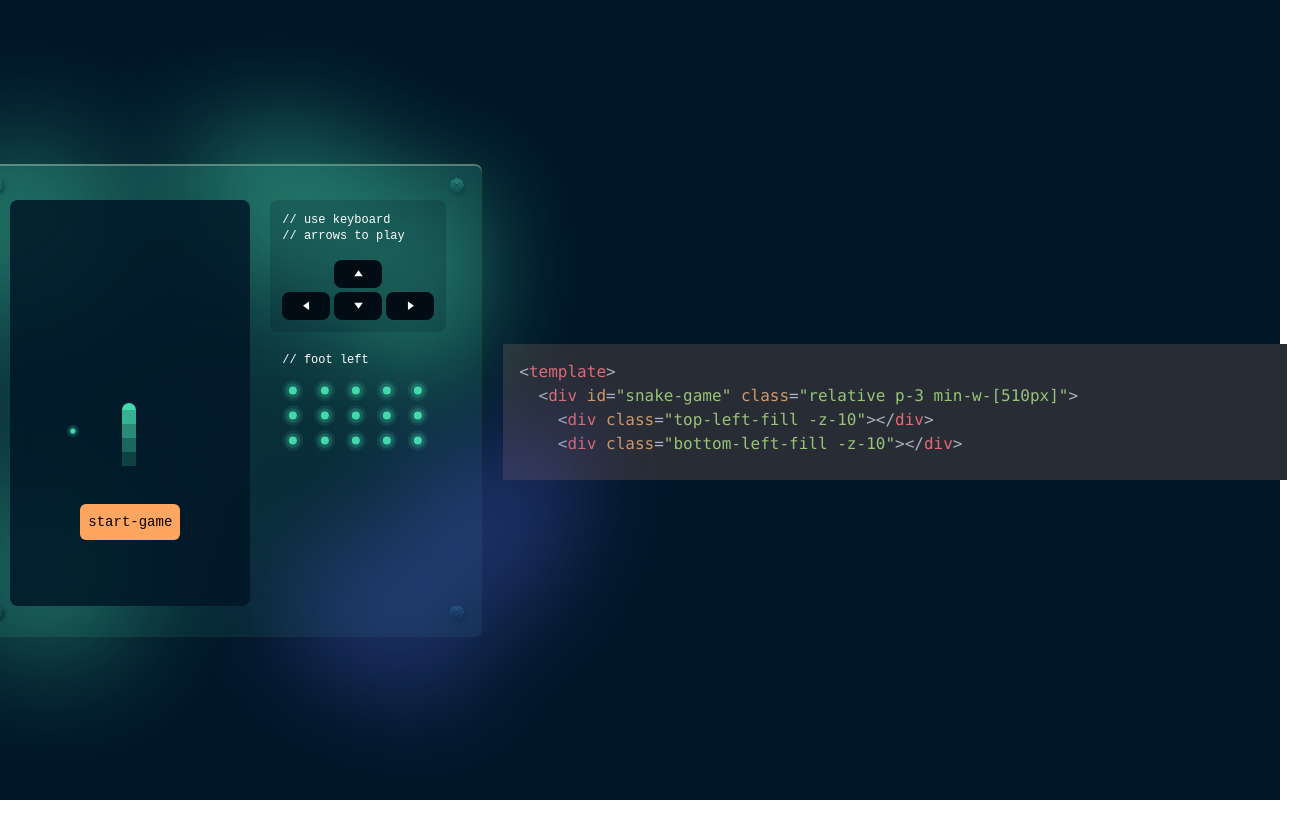
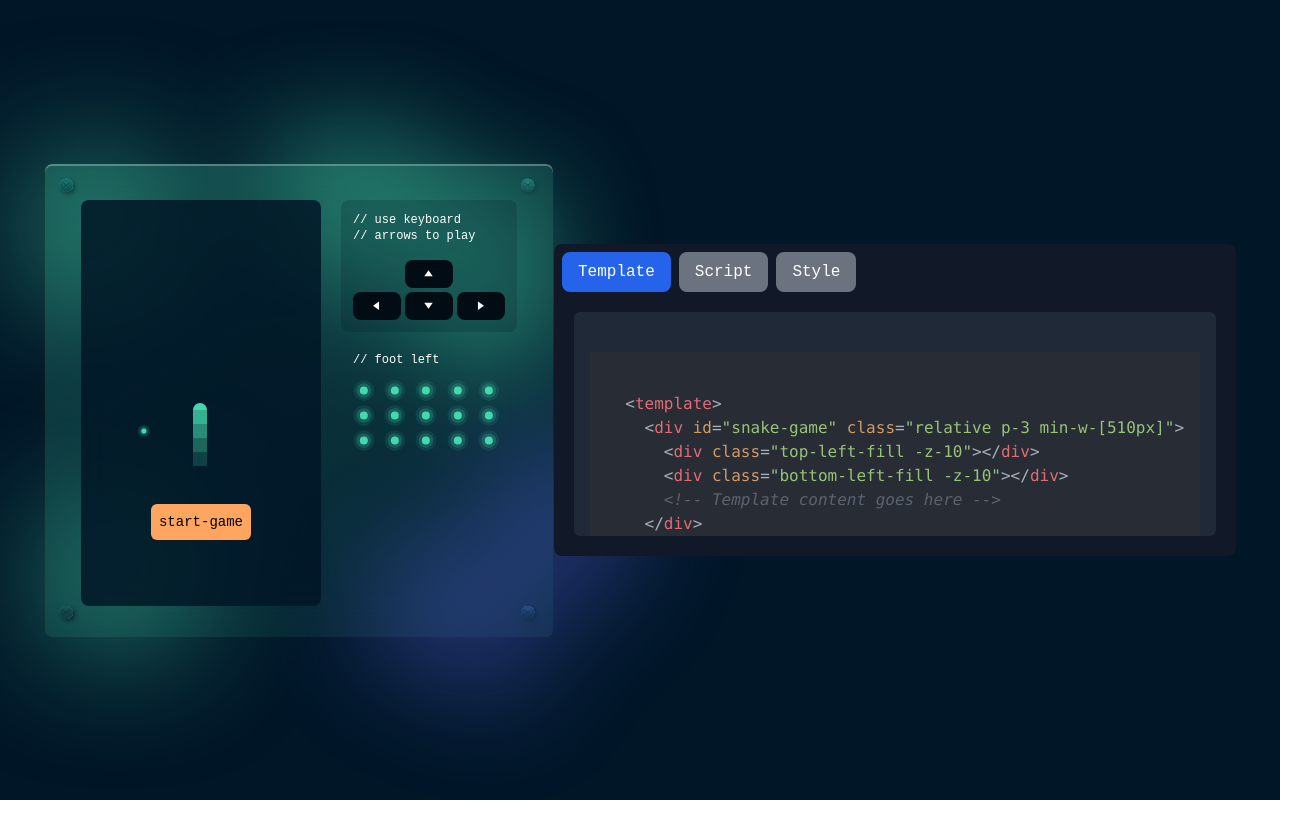
Before and after one commit to AbhiramKrishnaM/Snake-Game, a Vue app: page / in a window 1280 px wide. Shown: the whole page, 1307 px wide, since content can reach past the window. Built offline with nearby package versions, Linux system fonts and the light colour scheme.

Commit message:
added code section

```diff
--- a/src/component/code.vue
+++ b/src/component/code.vue
@@ -1,50 +1,116 @@
 <template>
-  <!-- Code block to display Vue.js code based on active section -->
-  <div class="p-5 rounded-lg">
-    <pre class="h-40 overflow-y-scroll">
-          <code ref="codeBlock" :class="languageClass"></code>
-        </pre>
+  <div class="relative p-5 rounded-lg bg-gray-900 text-white">
+    <!-- Buttons for toggling between Template, Script, and Style sections -->
+    <div class="absolute top-2 left-2 flex space-x-2">
+      <button
+        @click="setActiveSection('template')"
+        :class="activeSection === 'template' ? activeClass : inactiveClass"
+      >
+        Template
+      </button>
+      <button
+        @click="setActiveSection('script')"
+        :class="activeSection === 'script' ? activeClass : inactiveClass"
+      >
+        Script
+      </button>
+      <button
+        @click="setActiveSection('style')"
+        :class="activeSection === 'style' ? activeClass : inactiveClass"
+      >
+        Style
+      </button>
+    </div>
+
+    <!-- Code block to display Vue.js code based on active section -->
+    <pre class="h-56 overflow-y-scroll mt-12 p-4 bg-gray-800 rounded-md">
+        <code ref="codeBlock" :class="languageClass"></code>
+      </pre>
   </div>
 </template>
 
 <script setup>
-import { ref, watch, onMounted } from "vue";
-import hljs from "highlight.js/lib/core";
+import { ref, onMounted } from "vue";
+import hljs from "highlight.js/lib/core"; // Import Highlight.js core
+import xml from "highlight.js/lib/languages/xml"; // For HTML and Vue templates
 import javascript from "highlight.js/lib/languages/javascript";
 import css from "highlight.js/lib/languages/css";
-import html from "highlight.js/lib/languages/xml";
-import "highlight.js/styles/atom-one-dark.css"; // CSS theme
+import "highlight.js/styles/atom-one-dark.css"; // Import a CSS theme for syntax highlighting
 
-// Import raw code sections
-import templateCodeRaw from "./snakegame.vue?raw&lang=html";
-import scriptCodeRaw from "./snakegame.vue?raw&lang=js";
-import styleCodeRaw from "./snakegame.vue?raw&lang=css";
+// Manually define the code sections with escaped special characters
+const templateCode = `
+  &lt;template&gt;
+    &lt;div id=&quot;snake-game&quot; class=&quot;relative p-3 min-w-[510px]&quot;&gt;
+      &lt;div class=&quot;top-left-fill -z-10&quot;&gt;&lt;/div&gt;
+      &lt;div class=&quot;bottom-left-fill -z-10&quot;&gt;&lt;/div&gt;
+      &lt;!-- Template content goes here --&gt;
+    &lt;/div&gt;
+  &lt;/template&gt;
+  `;
 
-// Register languages
+const scriptCode = `
+  &lt;script setup&gt;
+  // Vue.js setup code for the Snake game
+  import { ref, onMounted, computed } from &quot;vue&quot;;
+  // Game logic goes here
+  &lt;/script&gt;
+  `;
+
+const styleCode = `
+  &lt;style scoped&gt;
+  #snake-game {
+    width: 510px;
+    height: 475px;
+    border: 1px solid #0c1616;
+    background: linear-gradient(150deg, rgba(23, 85, 83, 0.7) 1.7%, rgba(67, 217, 173, 0.09) 81.82%);
+    box-shadow: 0px 2px 0px 0px rgba(255, 255, 255, 0.3) inset;
+  }
+  &lt;/style&gt;
+  `;
+
+// Register languages for Highlight.js
+hljs.registerLanguage("xml", xml); // For HTML and Vue templates
 hljs.registerLanguage("javascript", javascript);
 hljs.registerLanguage("css", css);
-hljs.registerLanguage("html", html);
 
+// Reactive state for active section
 const activeSection = ref("template");
 const codeBlock = ref(null);
 const languageClass = ref("html");
 
-watch(activeSection, (newSection) => {
-  if (newSection === "template") {
-    codeBlock.value.textContent = templateCodeRaw;
+// Button styles
+const activeClass = "bg-blue-600 text-white py-2 px-4 rounded-lg";
+const inactiveClass =
+  "bg-gray-500 text-white py-2 px-4 rounded-lg hover:bg-gray-400";
+
+// Function to update the active section and set the code content
+function setActiveSection(section) {
+  activeSection.value = section;
+
+  if (section === "template") {
+    codeBlock.value.innerHTML = templateCode;
     languageClass.value = "html";
-  } else if (newSection === "script") {
-    codeBlock.value.textContent = scriptCodeRaw;
+  } else if (section === "script") {
+    codeBlock.value.innerHTML = scriptCode;
     languageClass.value = "javascript";
-  } else if (newSection === "style") {
-    codeBlock.value.textContent = styleCodeRaw;
+  } else if (section === "style") {
+    codeBlock.value.innerHTML = styleCode;
     languageClass.value = "css";
   }
-  hljs.highlightBlock(codeBlock.value); // Apply syntax highlighting
-});
 
+  // Apply syntax highlighting
+  hljs.highlightElement(codeBlock.value);
+}
+
+// On mount, set default content to the template section
 onMounted(() => {
-  codeBlock.value.textContent = templateCodeRaw; // Default content
-  hljs.highlightBlock(codeBlock.value); // Apply syntax highlighting
+  setActiveSection("template");
 });
 </script>
+
+<style scoped>
+/* Custom button styles */
+button {
+  transition: background-color 0.3s ease, color 0.3s ease;
+}
+</style>
```
